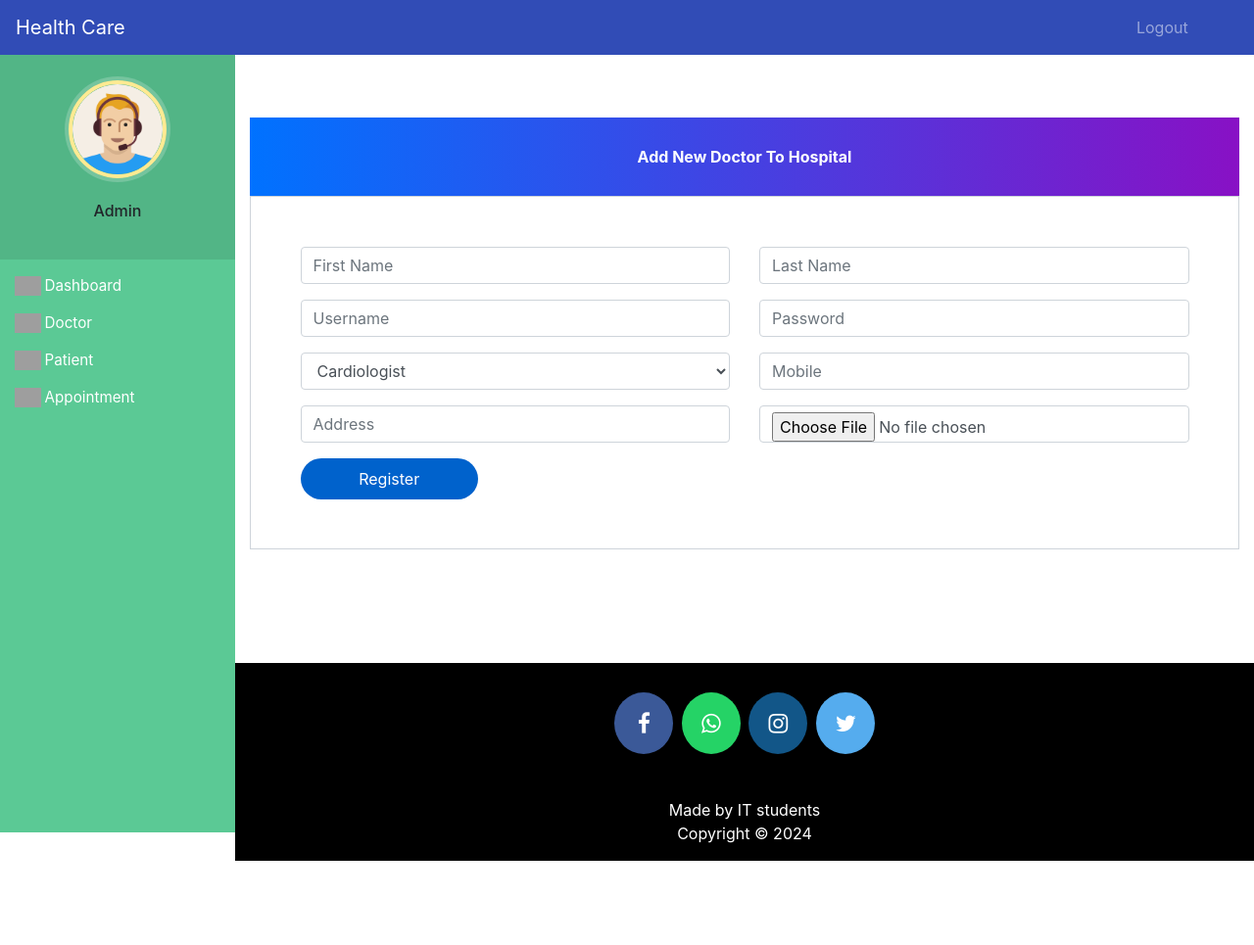
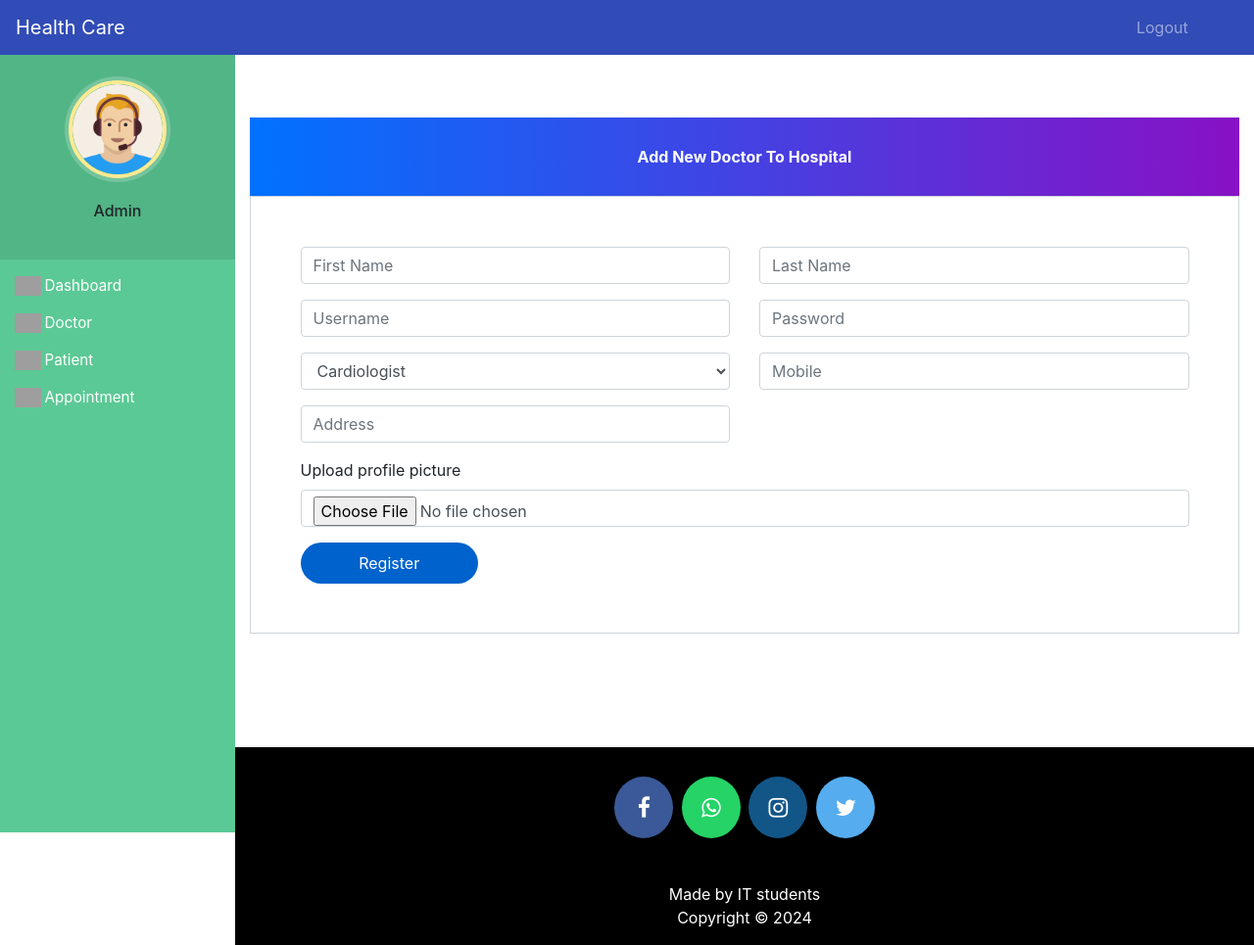
Before and after one commit to Tejasgambhir/Hospital-Management-System, a Django app: template templates/hospital/admin_add_doctor.html in a window 1280 px wide. Shown: the whole page at 98% size. Before the commit the page ends 879 px from the top, so only its background shows below. Run offline with Django 3.2, Linux system fonts and the light colour scheme; the template is opened without the code that fills it: values that come from a table or form of the project are taken from there, others are empty; some libraries are stand-ins or nearby versions; grey boxes are pictures that could not be loaded.

Commit message:
admin profile pic changes

```diff
--- a/templates/hospital/admin_add_doctor.html
+++ b/templates/hospital/admin_add_doctor.html
@@ -83,11 +83,12 @@
             <div class="form-group">
               {% render_field doctorForm.mobile class="form-control"  placeholder="Mobile" pattern="[0-9]{10}" title="Please enter a 10-digit mobile number" placeholder="Mobile"%}
             </div>
-            <div class="form-group">
-              {% render_field doctorForm.profile_pic required="required" class="form-control" placeholder="Profile Picture" %}
-            </div>
           </div>
         </div>
+        <label for="formFile" class="form-label">Upload profile picture</label>
+          <div class="form-group">
+            {% render_field doctorForm.profile_pic required="required" class="form-control fileInput" placeholder="profile pic" %}
+          </div>
         <button type="submit" class="btnSubmit">Register</button>
       </div>
     </div>
--- a/templates/hospital/patientlogin.html
+++ b/templates/hospital/patientlogin.html
@@ -63,7 +63,6 @@
       {% endfor %}
     </script>
   {% endif %}
-  <!--- login page for patient by admin(sumit)  ---------->
   <form method="post">
     {% csrf_token %}
     <div class="container register-form">
```
Also changed, not shown: templates/hospital/admin_add_patient.html (+7 -3 lines).
